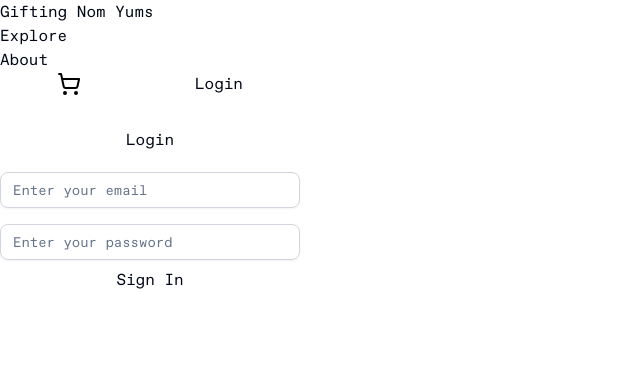
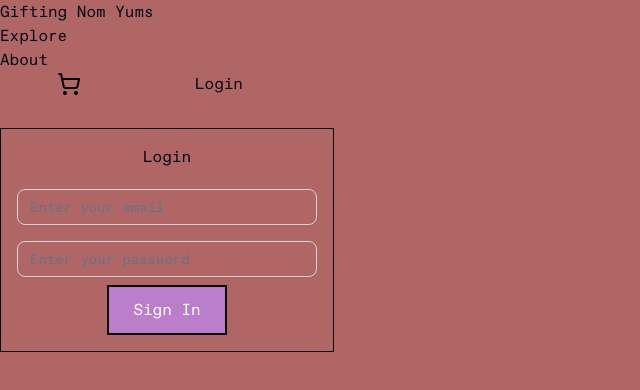
Before and after one commit to Nyokong/Gifting_nom_yums, a Next.js app in the folder gifting_noms_ver1/: page /auth/login in a window 1280 px wide. Shown: the top 390 px of the page, without its empty margins (0-640 px from the left). Built offline with nearby package versions, Linux system fonts and the light colour scheme; no server answers.

Commit message:
trying to work

```diff
--- a/gifting_noms_ver1/src/app/api/auth/session.ts
+++ /dev/null
@@ -1,77 +0,0 @@
-import { prisma } from '@/app/_lib/prisma'
-import type { NextApiRequest, NextApiResponse } from 'next'
-import { randomBytes } from 'crypto'
-import bcrypt from 'bcryptjs'
-
-// generate session id
-function generateSessionId(): string {
-  return randomBytes(32).toString('hex')
-}
-
-// generate session token
-function generateSessionToken(): string {
-  return randomBytes(32).toString('hex')
-}
-
-export default async function handler(
-  req: NextApiRequest,
-  res: NextApiResponse
-) {
-  if (req.method !== 'POST') {
-    return res.status(405).json({ error: 'Method Not Allowed' })
-  }
-
-  const { email, password } = req.body
-
-  try {
-    // gets the user from the request body
-    // const { user } = req.body
-
-    // if (!user || !user.id) {
-    //   return res.status(400).json({ error: 'Invalid user data' })
-    // }
-    // Find user by email
-    const user = await prisma.user.findUnique({
-      where: { email }
-    })
-
-    // Validate password
-    if (!user || !await bcrypt.compare(password, user.password)) {
-      return res.status(401).json({ error: 'Invalid credentials' })
-    }
-
-    // set session id to generated sessionid
-    const sessionId = generateSessionId()
-
-    // create session token
-    const sessionToken = generateSessionToken()
-
-    // Use Prisma to insert session
-    const session = await prisma.session.create({
-      data: {
-        id: sessionId,
-        sessionToken: sessionToken,
-        userId: user.id,
-        expires: new Date(Date.now() + 24 * 60 * 60 * 1000)
-      }
-    })
-
-    // then create a cookie
-    // Set secure HTTP-only cookie (client-side)
-    res.setHeader('Set-Cookie', `session=${sessionToken}; HttpOnly; Path=/; Max-Age=86400; SameSite=Strict`)
-
-    // set response message
-    res.status(200).json({
-      message: 'Login successful',
-      user: {
-        id: user.id,
-        email: user.email
-      }
-    })
-
-    res.status(200).json({ sessionId: session.id })
-  } catch (error) {
-    console.error('Login error:', error)
-    res.status(500).json({ error: 'Internal Server Error' })
-  }
-}
--- a/gifting_noms_ver1/src/app/auth/login/page.tsx
+++ b/gifting_noms_ver1/src/app/auth/login/page.tsx
@@ -7,7 +7,7 @@ export default function page() {
     return (
         <div className="flex flex-col gap-8 row-start-2 items-center sm:items-start divider">
             <Header />
-            <div className="flex flex-col items-center gap-3 div-divider">
+            <div className="flex flex-col items-center gap-3 div-col-container">
                 <h1>Login</h1>
                 <Signinform />
             </div>
--- a/gifting_noms_ver1/src/app/globals.css
+++ b/gifting_noms_ver1/src/app/globals.css
@@ -9,7 +9,57 @@
   font-weight: normal; font-style: normal;
 }
 
-body { font-family: 'ABCFavoritMono-Book', sans-serif; }
+:root {
+  --primary-color: #b16666;
+  --secondary-color: #2ecc71;
+  --font-size-large: 1.5rem;
+  --spacing-unit: 16px;
+  --button-text: #fff;
+  --button-hover: #000;
+  --button-border: #000;
+  --button-background: #bb7eca;
+
+  --border-color: #000;
+}
+
+
+/* ececec */
+body {
+  font-family: 'ABCFavoritMono-Book', sans-serif;
+  background-color: var(--primary-color);
+}
+
+.div-col-container{
+  border: 1px solid var(--border-color);
+  display: flex;
+  align-items: center;
+  flex-direction: column;
+  padding: var(--spacing-unit);
+}
+
+.div-row-container{
+  border: 1px solid var(--border-color);
+  display: flex;
+  align-items: center;
+  flex-direction: row;
+}
+
+.hov-button{
+  display: flex;
+  align-items: center;
+  flex-direction: row;
+  justify-content: center;
+  background-color: var(--button-background);
+  color: var(--button-text);
+  border: 2px solid var(--border-color);
+  transition: box-shadow 0.1s ease 0.1s;
+  height: 50px;
+  width: 120px;
+}
+
+.hov-button:hover{
+  box-shadow: 3px 3px 0px 0px var(--button-hover);
+}
 
 @layer utilities {
   .text-balance {
--- a/gifting_noms_ver1/src/components/signin/actions.ts
+++ b/gifting_noms_ver1/src/components/signin/actions.ts
@@ -45,6 +45,7 @@ export async function login(_prevState: any, formData: FormData) {
             return { errors: data.errors };
         } else {
             const id = data.user.id;
+
             // Handle successful sign-in (e.g., redirect)
             console.log('user ID:', id);
             await createSession(id);
--- a/gifting_noms_ver1/src/components/signin/signinform.tsx
+++ b/gifting_noms_ver1/src/components/signin/signinform.tsx
@@ -33,36 +33,12 @@ export default function SigninForm() {
         }
     }, [state, router]);
 
-    // const handleSubmit = async (e: any) => {
-    //     e.preventDefault();
-    //     setPending(true);
-
-    //     const formData = new FormData();
-    //     formData.append('email', email);
-    //     formData.append('password', password);
-
-    //     // try {
-    //     //     const response = await loginAction({},formData);
-    //     //     if (response.user) {
-    //     //         console.log('User ID:', response.user.id);
-    //     //         setPending(false);
-    //     //         router.push('/');
-    //     //     } else if (response.errors) {
-    //     //         setPending(false);
-    //     //         console.error('Login errors:', response.errors);
-    //     //     }
-    //     // } catch (error) {
-    //     //     console.error('Error during login:', error);
-    //     //     setPending(false);
-    //     // }
-    // };
-
     return (
         <>
             {isClient ? (
                 <form
                     action={loginAction}
-                    className="w-[300px] h-[auto] flex flex-col justify-center items-center div-container"
+                    className="w-[300px] h-[auto] flex flex-col justify-center items-center"
                 >
                     <Input
                         name="email"
@@ -82,7 +58,11 @@ export default function SigninForm() {
                         onChange={e => setPassword(e.target.value)}
                     />
                     {state?.errors?.password && <p>{state.errors.password}</p>}
-                    <button className="button" type="submit" disabled={pending}>
+                    <button
+                        className="hov-button"
+                        type="submit"
+                        disabled={pending}
+                    >
                         {pending ? 'Submitting...' : 'Sign In'}
                     </button>
                 </form>
```
Also changed, not shown: gifting_noms_ver1/src/app/api/auth/login/route.ts (+0 -31 lines), 1 other file (tests, documents, lock files or other folders).
